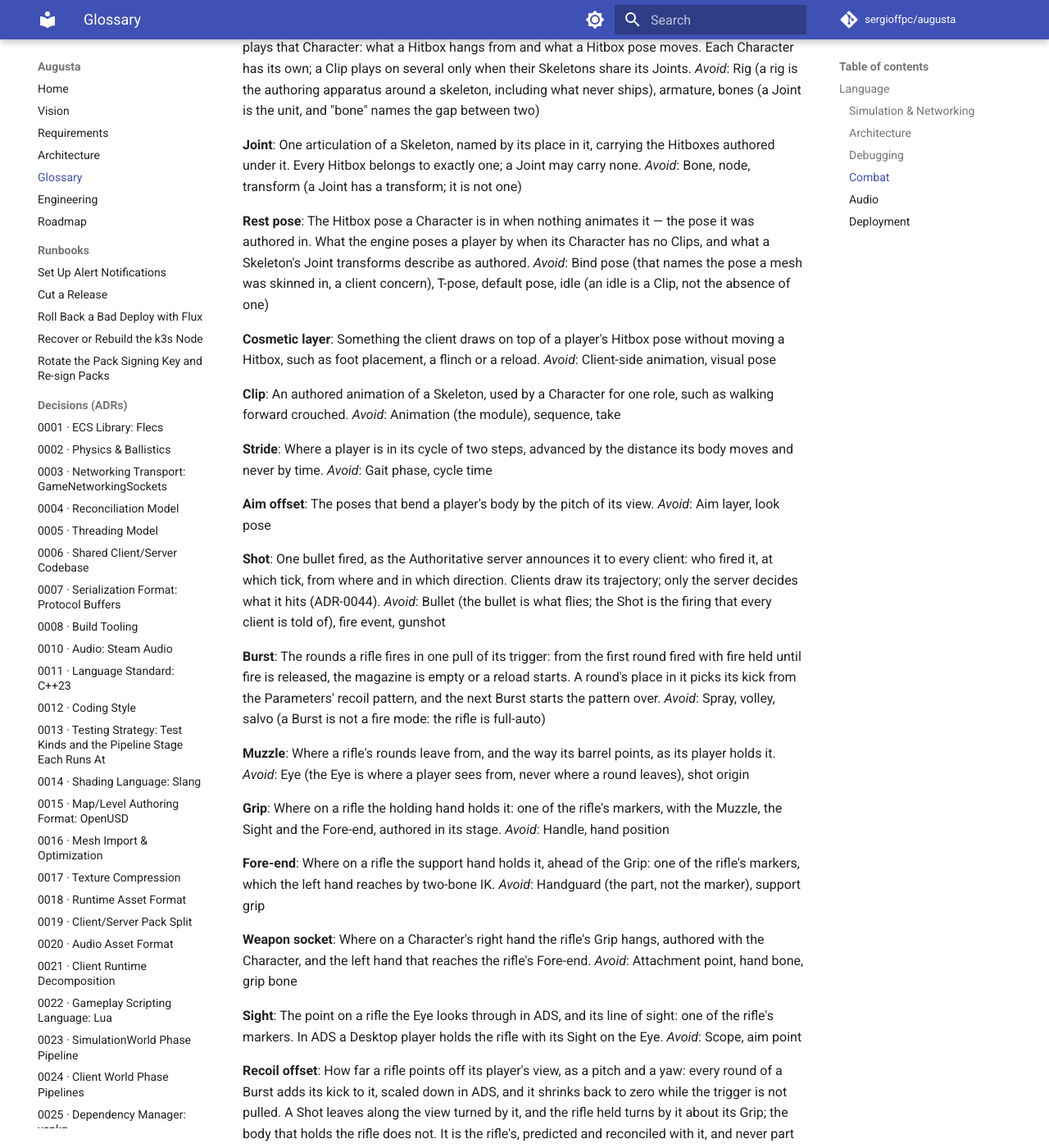
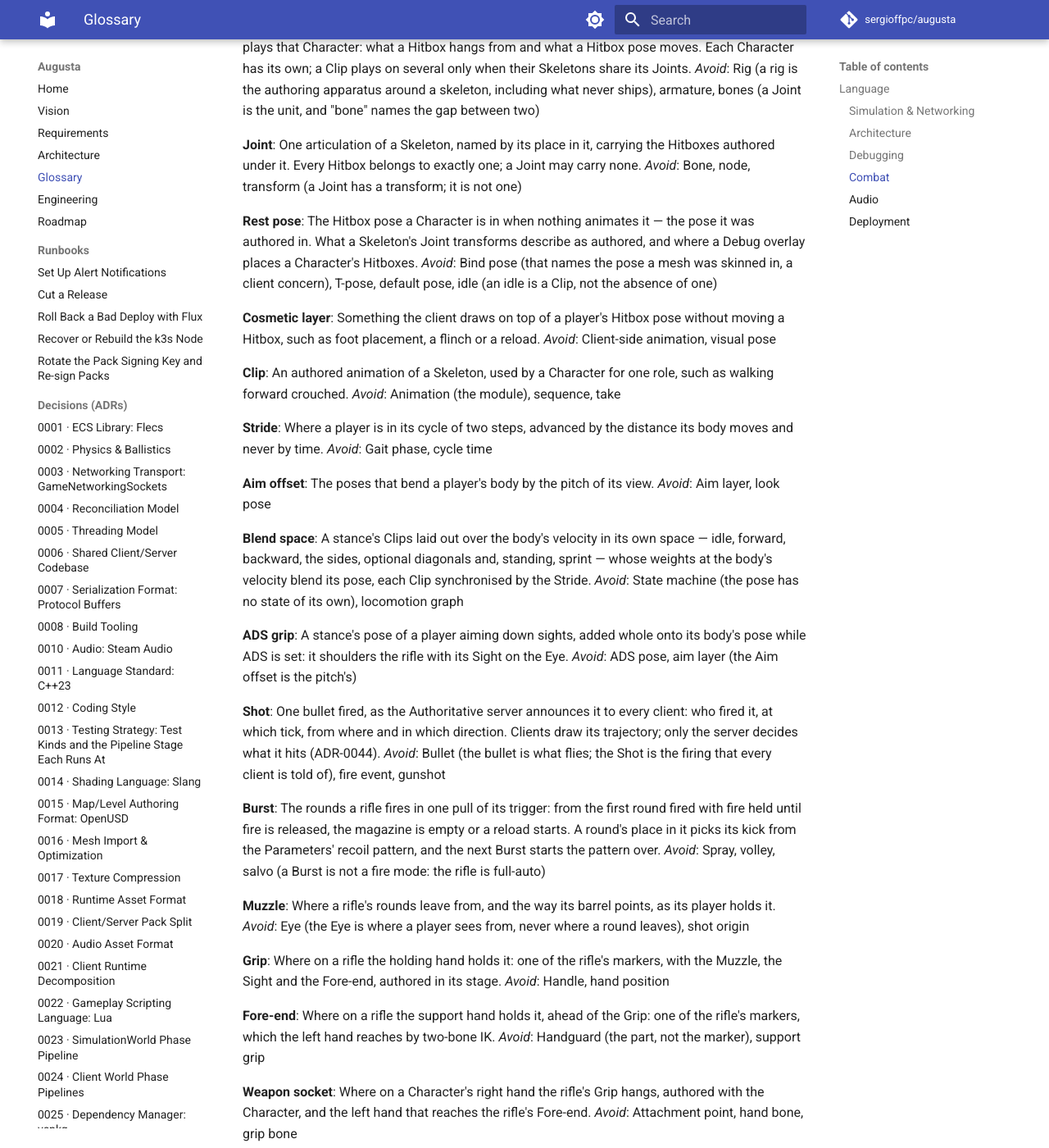
Before and after one commit to sergioffpc/augusta, an MkDocs documentation site: the page built from GLOSSARY.md, in a window 1280 px wide and 1400 px high, scrolled down 9844 px. Shown: the whole window at 82% size. Built offline with MkDocs 1.6.1 and Material for MkDocs 9.7.7, drawn with Linux system fonts in a browser that asks for light colours; comment, search, counter and statistics services are not loaded.

Commit message:
docs(animation): state the module's responsibilities without its symbols
The animation README's Responsibility drops its header and symbol listing
and the SIMD alignment note, which augusta/clips.h's \file already holds;
the physics README hands the stride length and transition durations to
animation. pose.h, the README and ARCHITECTURE.md agree that a client has
what it would pose a remote player from but poses none yet. The Rest pose
no longer poses a Character without Clips in the GLOSSARY, ADR-0061 and
the headers, as every Character has them; the GLOSSARY gains "Blend
space" and "ADS grip".

Co-Authored-By: Claude Opus 5.5 <noreply@anthropic.com>

```diff
--- a/GLOSSARY.md
+++ b/GLOSSARY.md
@@ -490,10 +490,10 @@ carry none. _Avoid_: Bone, node, transform (a Joint has a transform; it is not
 one)
 
 **Rest pose**: The Hitbox pose a Character is in when nothing animates it — the
-pose it was authored in. What the engine poses a player by when its Character
-has no Clips, and what a Skeleton's Joint transforms describe as authored.
-_Avoid_: Bind pose (that names the pose a mesh was skinned in, a client
-concern), T-pose, default pose, idle (an idle is a Clip, not the absence of one)
+pose it was authored in. What a Skeleton's Joint transforms describe as
+authored, and where a Debug overlay places a Character's Hitboxes. _Avoid_: Bind
+pose (that names the pose a mesh was skinned in, a client concern), T-pose,
+default pose, idle (an idle is a Clip, not the absence of one)
 
 **Cosmetic layer**: Something the client draws on top of a player's Hitbox pose
 without moving a Hitbox, such as foot placement, a flinch or a reload. _Avoid_:
@@ -508,6 +508,16 @@ distance its body moves and never by time. _Avoid_: Gait phase, cycle time
 
 **Aim offset**: The poses that bend a player's body by the pitch of its view.
 _Avoid_: Aim layer, look pose
+
+**Blend space**: A stance's Clips laid out over the body's velocity in its own
+space — idle, forward, backward, the sides, optional diagonals and, standing,
+sprint — whose weights at the body's velocity blend its pose, each Clip
+synchronised by the Stride. _Avoid_: State machine (the pose has no state of its
+own), locomotion graph
+
+**ADS grip**: A stance's pose of a player aiming down sights, added whole onto
+its body's pose while ADS is set: it shoulders the rifle with its Sight on the
+Eye. _Avoid_: ADS pose, aim layer (the Aim offset is the pitch's)
 
 **Shot**: One bullet fired, as the Authoritative server announces it to every
 client: who fired it, at which tick, from where and in which direction. Clients
```
Also changed, not shown: docs/ARCHITECTURE.md (+9 -6 lines), docs/adr/0061-skeletal-hitboxes.md (+1 -2 lines), src/modules/animation/README.md (+18 -20 lines), src/modules/physics/README.md (+2 -0 lines), 4 other files.
